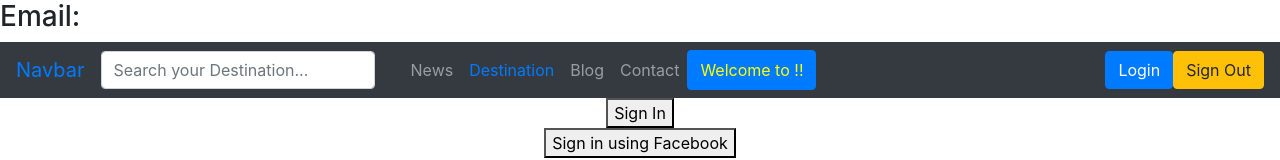
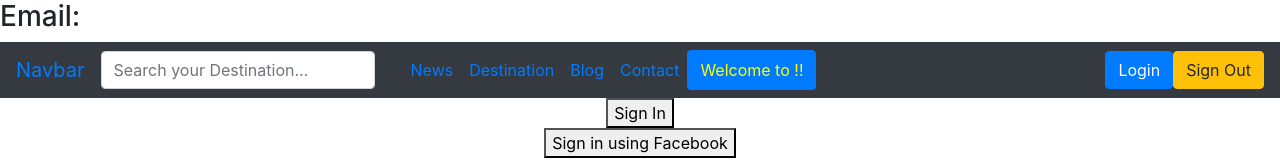
Before and after one commit to nahidkishore/travel-bd, a React (Create React App) app: page /login in a window 1280 px wide. Shown: the top 160 px of the page. Built offline with nearby package versions, Linux system fonts and the light colour scheme.

Commit message:
navbar route added

```diff
--- a/src/App.js
+++ b/src/App.js
@@ -11,9 +11,11 @@ import Home from './components/Home/Home';
 import PlaceDetails from './components/PlaceDetails/PlaceDetails';
 import Login from './components/Login/Login';
 import NotFound from './components/NotFound/NotFound';
-import Booking from './components/Place/Booking';
 import BookingCheckout from './components/BookingCheckout/BookingCheckout';
 import PrivateRoute from './components/PrivateRoute/PrivateRoute';
+import Contact from './components/Others/Contact';
+import Blog from './components/Others/Blog';
+import News from './components/Others/News';
 
 export const UserContext = createContext();
 
@@ -43,6 +45,15 @@ function App(props) {
             <BookingCheckout></BookingCheckout>
 
           </PrivateRoute>
+          <Route path="/contact">
+            <Contact></Contact>
+          </Route>
+          <Route path="/blog">
+            <Blog></Blog>
+          </Route>
+          <Route path="/news">
+            <News></News>
+          </Route>
           <Route path="/login">
           <Login></Login>
 
--- a/src/components/Header/Header.js
+++ b/src/components/Header/Header.js
@@ -14,10 +14,10 @@ const Header = () => {
 
     </Form>
     <Nav className="mr-auto nav-header">
-      <Nav.Link href="#home">News</Nav.Link>
+      <Nav.Link href=""><Link to="/news">News</Link></Nav.Link>
       <Nav.Link href="/"><Link to="/destination">Destination</Link> </Nav.Link>
-      <Nav.Link href="#pricing">Blog</Nav.Link>
-      <Nav.Link href="#">Contact</Nav.Link>
+      <Nav.Link href=""><Link to="/blog">Blog</Link></Nav.Link>
+      <Nav.Link href=""><Link to="/contact">Contact</Link></Nav.Link>
 
       <Button style={{color: 'yellow'}}>Welcome to {loggedInUser.displayName}!!</Button>
 
--- /dev/null
+++ b/src/components/Others/Blog.js
@@ -0,0 +1,11 @@
+import React from 'react';
+
+const Blog = () => {
+  return (
+    <div>
+      <h2>Blog post</h2>
+    </div>
+  );
+};
+
+export default Blog;
--- /dev/null
+++ b/src/components/Others/Contact.js
@@ -0,0 +1,12 @@
+import React from 'react';
+
+const Contact = () => {
+  return (
+    <div>
+      <h3>Contact form</h3>
+
+    </div>
+  );
+};
+
+export default Contact;
--- /dev/null
+++ b/src/components/Others/News.js
@@ -0,0 +1,11 @@
+import React from 'react';
+
+const News = () => {
+  return (
+    <div>
+      <h1>News page</h1>
+    </div>
+  );
+};
+
+export default News;
```
